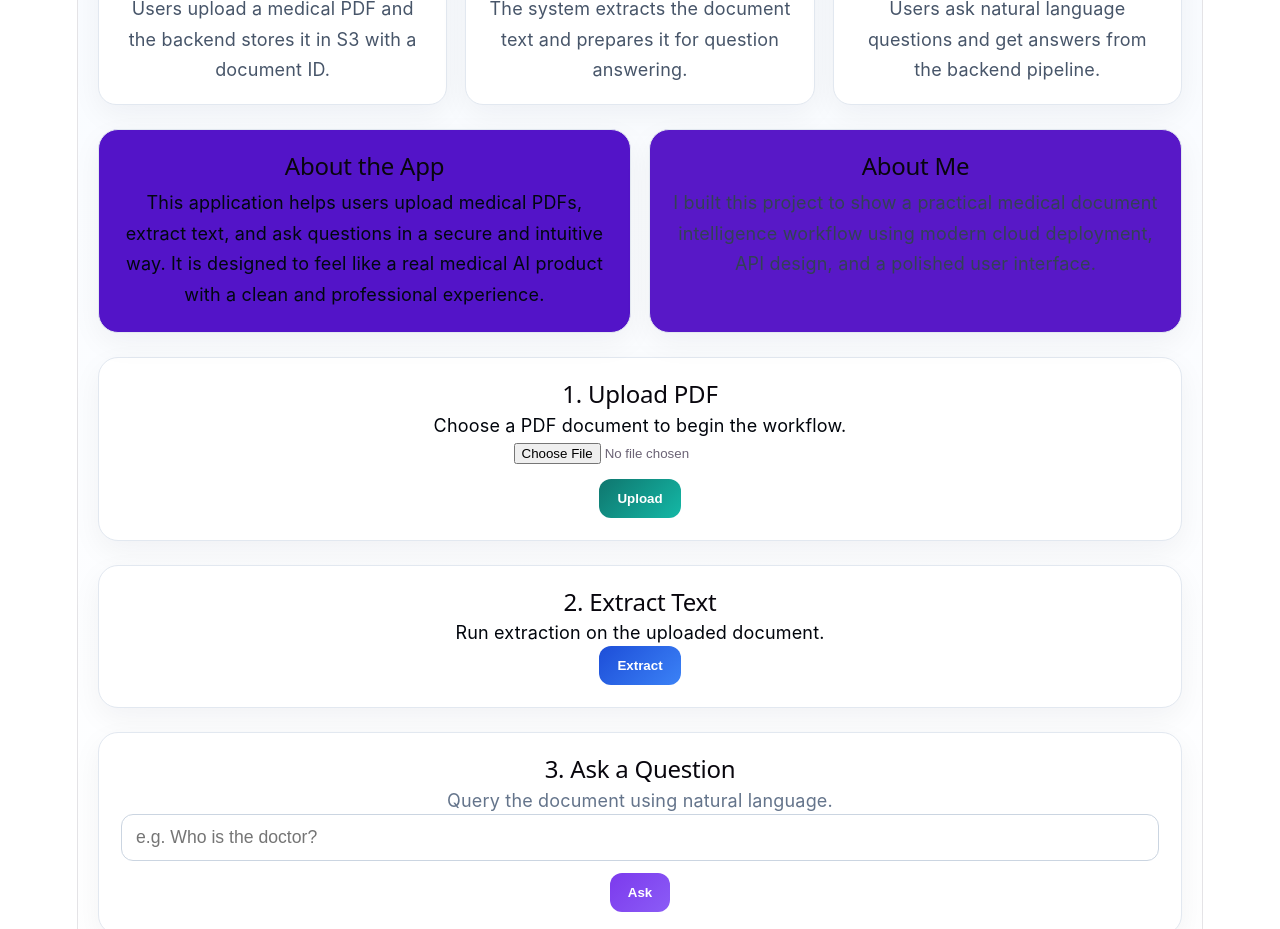
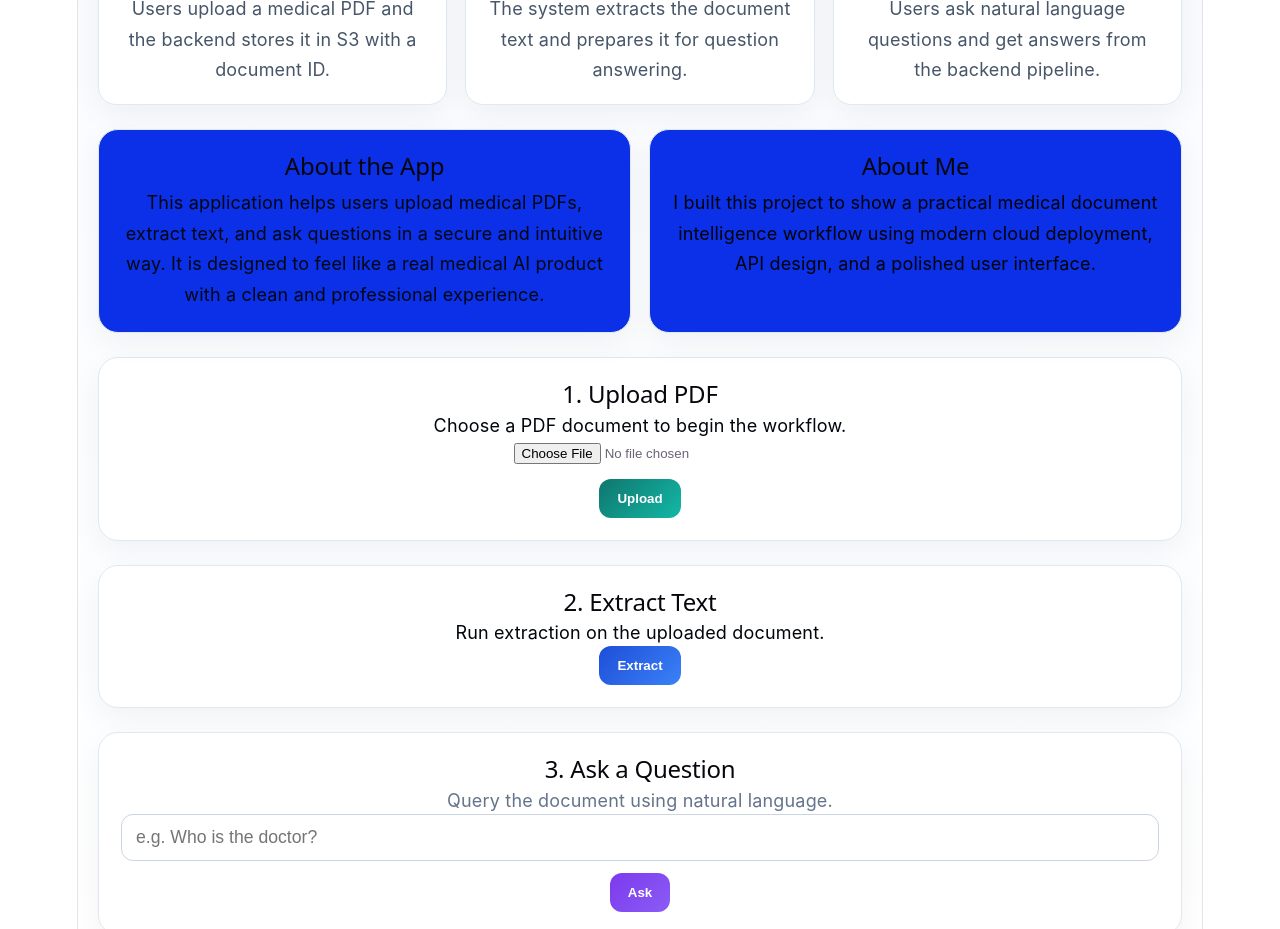
Before and after one commit to ravimurumalla-creator/MRUI, a React (Vite) app: page / in a window 1280 px wide. Shown: the part 820-1749 px from the top of the page. Built offline with nearby package versions, Linux system fonts and the light colour scheme.

Commit message:
UI UPDATE

```diff
--- a/src/App.jsx
+++ b/src/App.jsx
@@ -291,7 +291,7 @@ function App() {
             style={{
               padding: "22px",
               borderRadius: "20px",
-              background: "#5314c8",
+              background: "#0b30e8",
               border: "1px solid #e2e8f0",
               boxShadow: "0 10px 30px rgba(15,23,42,0.05)",
             }}
@@ -307,13 +307,13 @@ function App() {
             style={{
               padding: "22px",
               borderRadius: "20px",
-              background: "#5818c7",
+              background: "#0b30e8",
               border: "1px solid #e2e8f0",
               boxShadow: "0 10px 30px rgba(15,23,42,0.05)",
             }}
           >
             <h2 style={{ marginTop: 0 }}>About Me</h2>
-            <p style={{ lineHeight: 1.7, color: "#334155" }}>
+            <p style={{ lineHeight: 1.7, color: "#000307" }}>
               I built this project to show a practical medical document intelligence workflow using modern cloud
               deployment, API design, and a polished user interface.
             </p>
```
